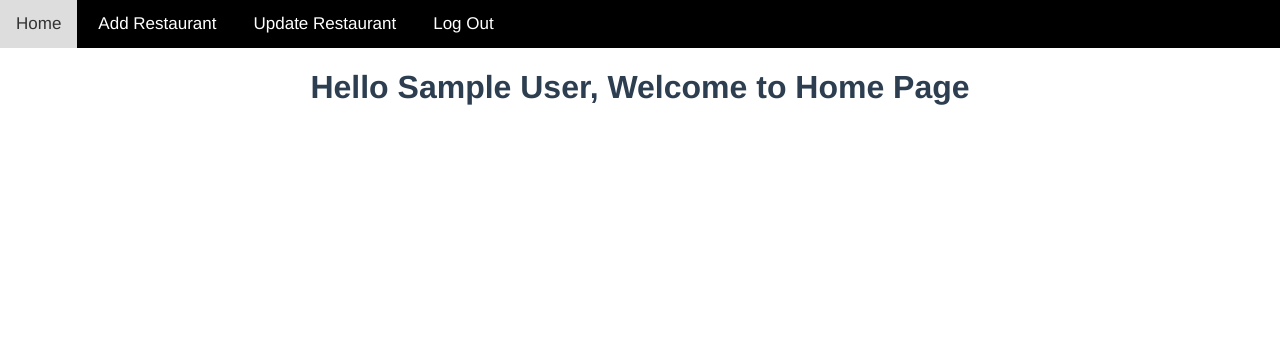
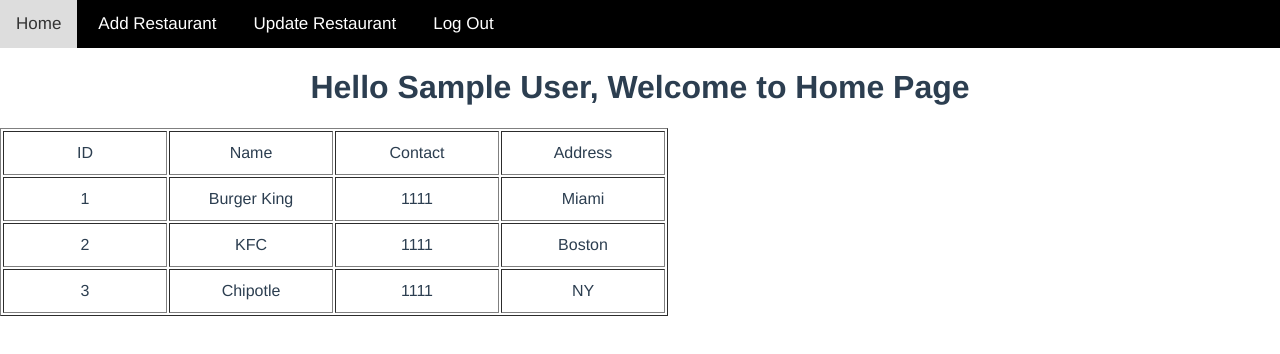
Before and after one commit to MustafovaSemra/restaurant-management-app-vue, a Vue app: page / in a window 1280 px wide. Shown: the top 354 px of the page. Built offline with nearby package versions, Linux system fonts and the light colour scheme; data requests are answered from the project's data file; sample sign-in values are in the browser's storage.

Commit message:
Add component

```diff
--- a/db.json
+++ b/db.json
@@ -18,5 +18,25 @@
       "name": "",
       "id": 3
     }
+  ],
+  "restaurants": [
+    {
+      "id": 1,
+      "name": "Burger King",
+      "contact": 1111,
+      "address": "Miami"
+    },
+    {
+      "id": 2,
+      "name": "KFC",
+      "contact": 1111,
+      "address": "Boston"
+    },
+    {
+      "id": 3,
+      "name": "Chipotle",
+      "contact": 1111,
+      "address": "NY"
+    }
   ]
 }
--- a/src/App.vue
+++ b/src/App.vue
@@ -29,7 +29,8 @@ body {
   width: 150px;
 }
 .register input,
-.login input {
+.login input,
+.add input {
   width: 300px;
   height: 40px;
   padding-left: 20px;
@@ -41,7 +42,8 @@ body {
 }
 
 .register button,
-.login button {
+.login button,
+.add button {
   width: 320px;
   height: 40px;
   border: 1px solid skyblue;
--- a/src/components/Add.vue
+++ b/src/components/Add.vue
@@ -1,6 +1,27 @@
 <template>
   <Header></Header>
   <h1>Hello User, Welcome to Add Restaurant Page</h1>
+  <form class="add">
+    <input
+      v-model="restaurant.name"
+      type="text"
+      name="name"
+      placeholder="Restaurant Name"
+    />
+    <input
+      v-model="restaurant.address"
+      type="text"
+      name="address"
+      placeholder="Address"
+    />
+    <input
+      v-model="restaurant.contact"
+      type="text"
+      name="contact"
+      placeholder="Contact"
+    />
+    <button type="button">Add Restaurant</button>
+  </form>
 </template>
 
 <script>
@@ -11,6 +32,16 @@ export default {
   components: {
     Header,
   },
+  data() {
+    return {
+      restaurant: {
+        name: "",
+        address: "",
+        contact: "",
+      },
+    };
+  },
+  methods: {},
   mounted() {
     let user = localStorage.getItem("user-info");
     if (!user) {
--- a/src/components/Home.vue
+++ b/src/components/Home.vue
@@ -1,10 +1,25 @@
 <template>
   <Header></Header>
   <h1>Hello {{ name }}, Welcome to Home Page</h1>
+  <table border="1">
+    <tr>
+      <td>ID</td>
+      <td>Name</td>
+      <td>Contact</td>
+      <td>Address</td>
+    </tr>
+    <tr v-for="item in restaurants" :key="item.id">
+      <td>{{ item.id }}</td>
+      <td>{{ item.name }}</td>
+      <td>{{ item.contact }}</td>
+      <td>{{ item.address }}</td>
+    </tr>
+  </table>
 </template>
 
 <script>
 import Header from "./Header.vue";
+import axios from "axios";
 
 export default {
   name: "Home",
@@ -14,16 +29,26 @@ export default {
   data() {
     return {
       name: "",
+      restaurants: [],
     };
   },
-  mounted() {
+  async mounted() {
     let user = localStorage.getItem("user-info");
     this.name = JSON.parse(user).name;
     if (!user) {
       this.$router.push({ name: "SignUp" });
     }
+
+    let res = await axios.get("http://localhost:3000/restaurants");
+
+    this.restaurants = res.data;
   },
 };
 </script>
 
-<style></style>
+<style>
+td {
+  width: 160px;
+  height: 40px;
+}
+</style>
```
